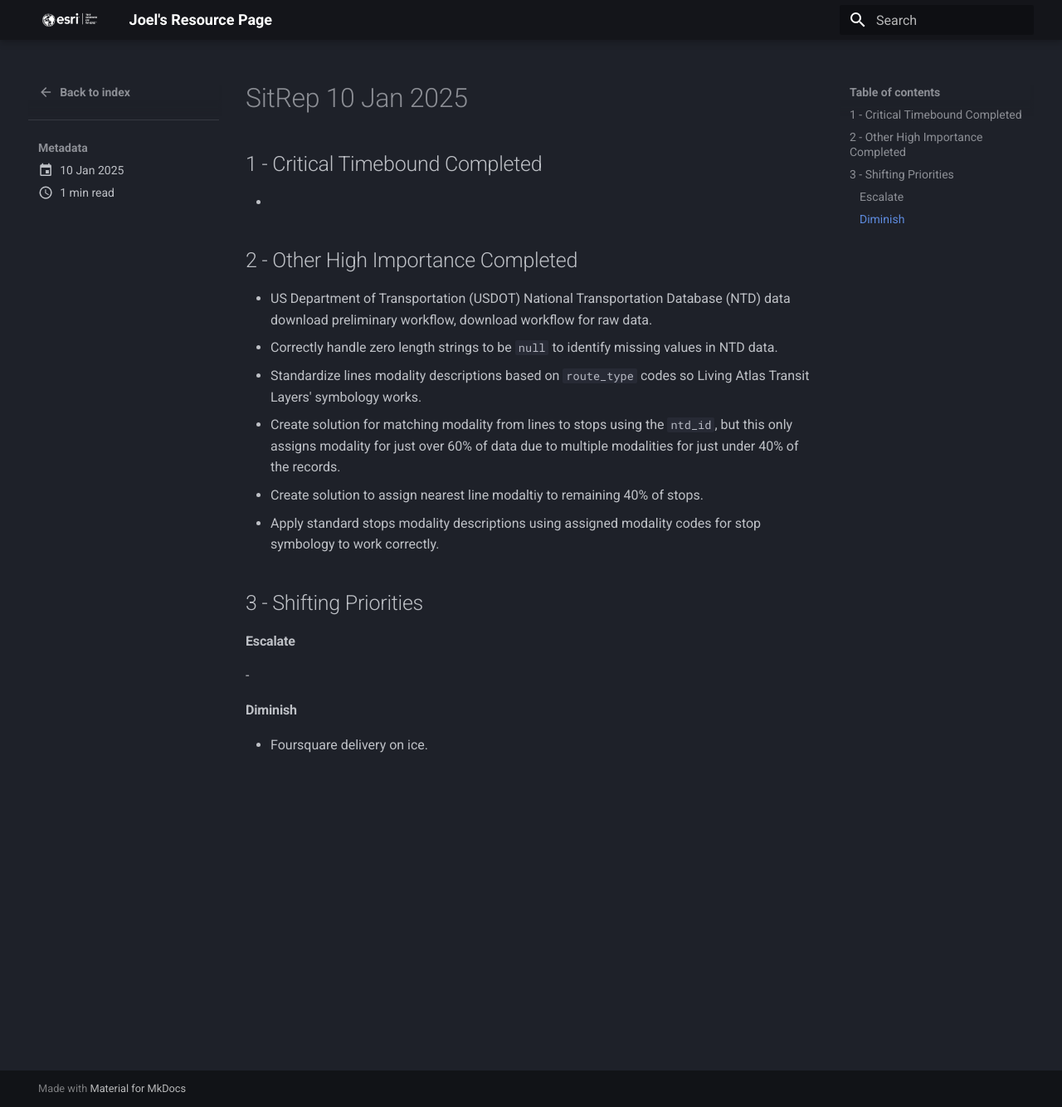
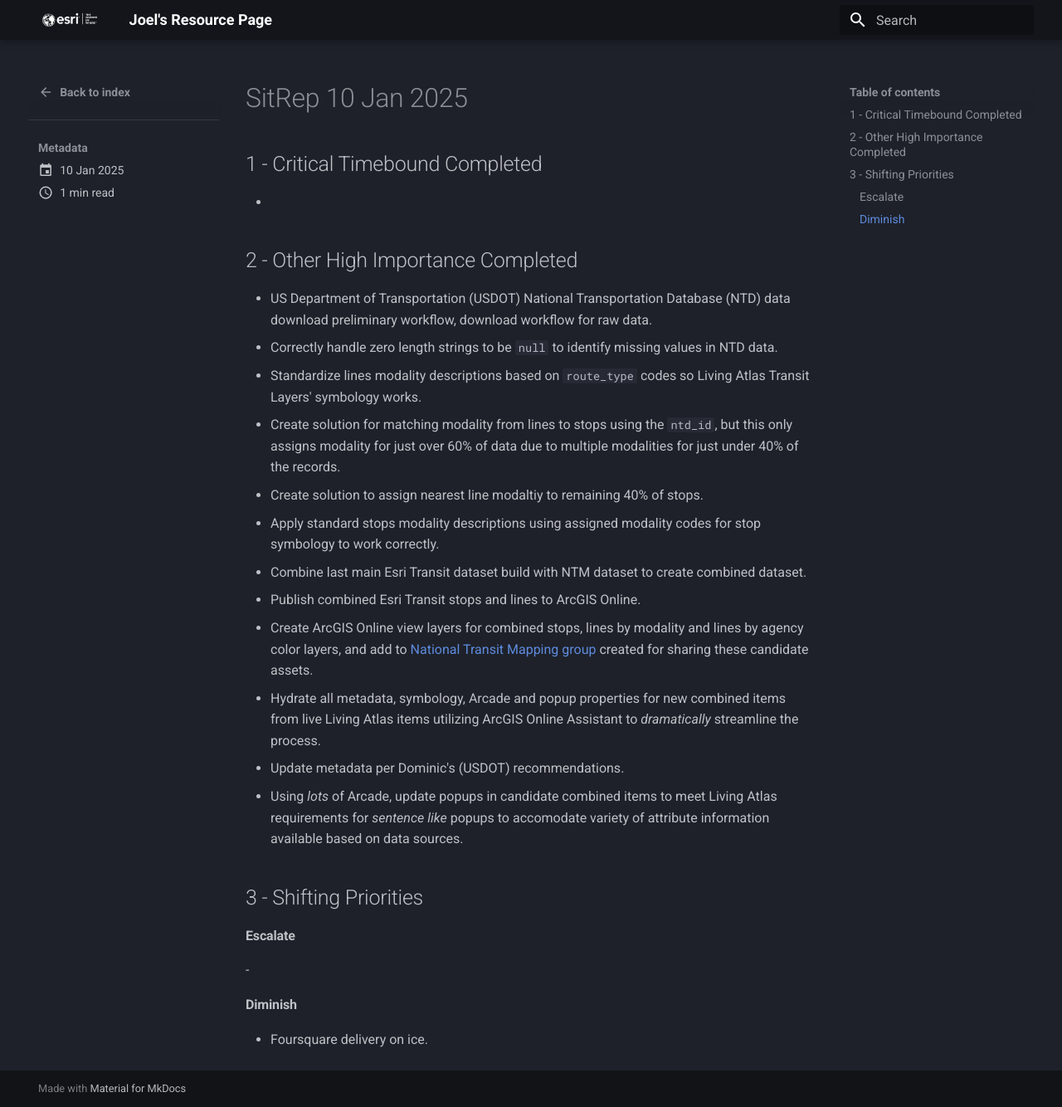
Before and after one commit to knu2xs/esri-resource-page, an MkDocs documentation site: the page built from docs/sitreps/posts/sitrep_20250110.md, in a window 1280 px wide and 1334 px high. Shown: the whole window at 83% size. Built offline with MkDocs 1.6.1 and Material for MkDocs 9.7.7, drawn with Linux system fonts in a browser that asks for light colours.

Commit message:
update sitreps

```diff
--- a/docs/sitreps/posts/sitrep_20250110.md
+++ b/docs/sitreps/posts/sitrep_20250110.md
@@ -16,6 +16,12 @@
 - Create solution for matching modality from lines to stops using the `ntd_id`, but this only assigns modality for just over 60% of data due to multiple modalities for just under 40% of the records.
 - Create solution to assign nearest line modaltiy to remaining 40% of stops.
 - Apply standard stops modality descriptions using assigned modality codes for stop symbology to work correctly.
+- Combine last main Esri Transit dataset build with NTM dataset to create combined dataset.
+- Publish combined Esri Transit stops and lines to ArcGIS Online.
+- Create ArcGIS Online view layers for combined stops, lines by modality and lines by agency color layers, and add to [National Transit Mapping group](https://esritransit.maps.arcgis.com/home/group.html?sortField=added&sortOrder=desc&id=0abf74f646f249cf8499db98a0e281a2#content) created for sharing these candidate assets.
+- Hydrate all metadata, symbology, Arcade and popup properties for new combined items from live Living Atlas items utilizing ArcGIS Online Assistant to _dramatically_ streamline the process.
+- Update metadata per Dominic's (USDOT) recommendations.
+- Using *lots* of Arcade, update popups in candidate combined items to meet Living Atlas requirements for _sentence like_ popups to accomodate variety of attribute information available based on data sources.
 
 ## 3 - Shifting Priorities
 
```
